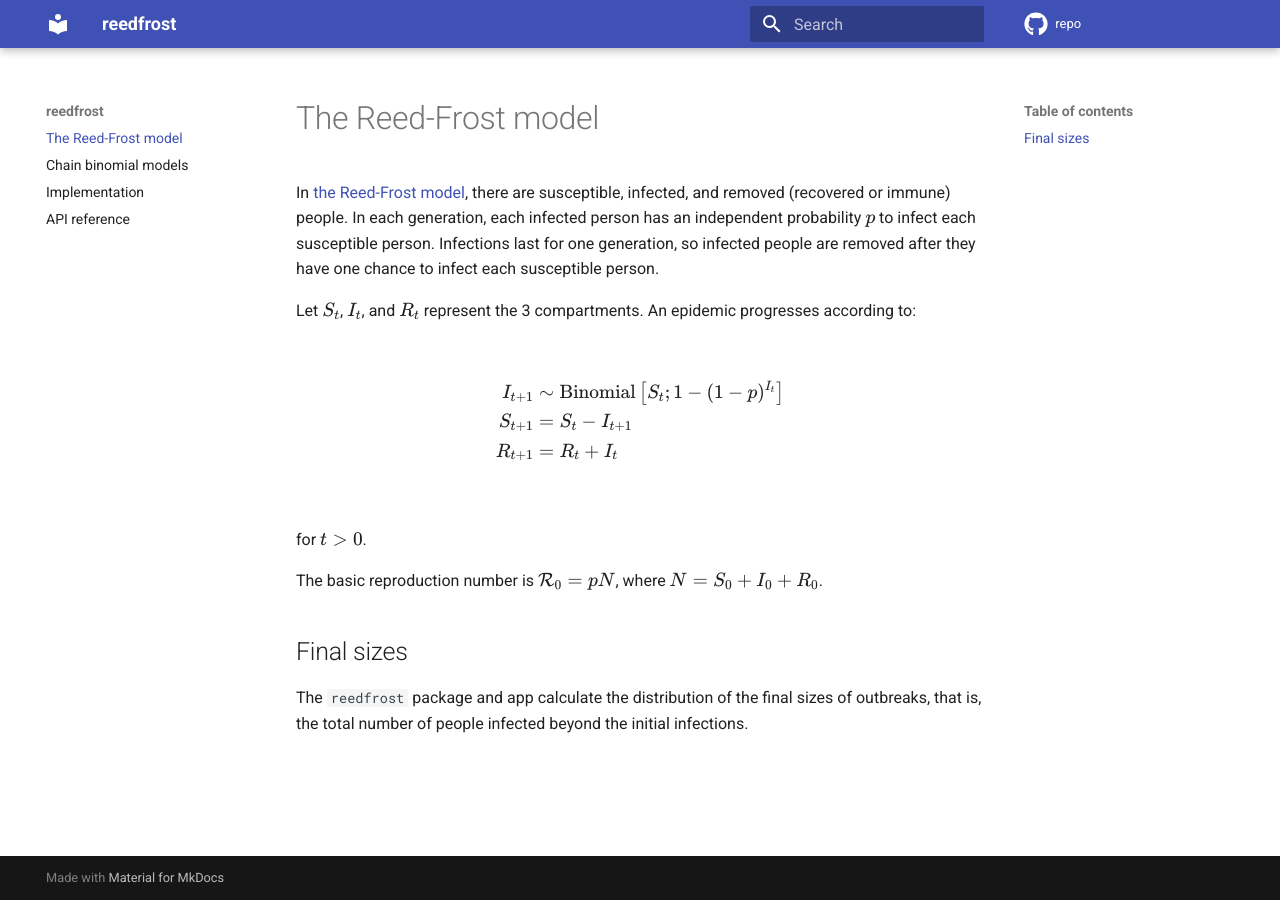
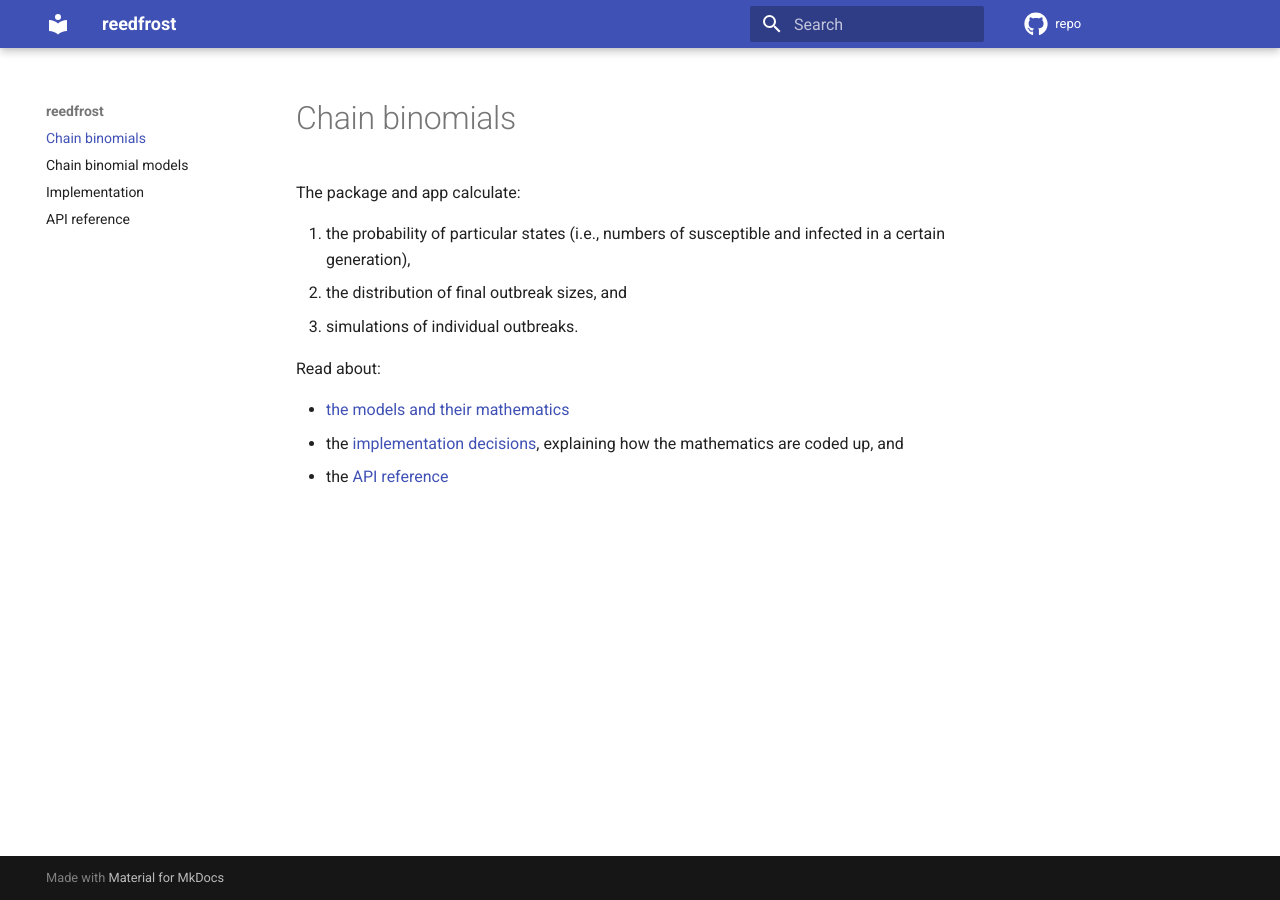
Before and after one commit to CDCgov/reedfrost, an MkDocs documentation site: the page built from docs/index.md, in a window 1280 px wide. Built offline with MkDocs 1.6.1 and Material for MkDocs 9.7.7, drawn with Linux system fonts in a browser that asks for light colours; comment, search, counter and statistics services are not loaded.

Commit message:
Improve docs

```diff
--- a/docs/index.md
+++ b/docs/index.md
@@ -1,21 +1,13 @@
-# The Reed-Frost model
+# Chain binomials
 
-In [the Reed-Frost model](https://en.wikipedia.org/wiki/Reed%E2%80%93Frost_model), there are susceptible, infected, and removed (recovered or immune) people. In each generation, each infected person has an independent probability $p$ to infect each susceptible person. Infections last for one generation, so infected people are removed after they have one chance to infect each susceptible person.
+The package and app calculate:
 
-Let $S_t$, $I_t$, and $R_t$ represent the 3 compartments. An epidemic progresses according to:
+1. the probability of particular states (i.e., numbers of susceptible and infected in a certain generation),
+2. the distribution of final outbreak sizes, and
+3. simulations of individual outbreaks.
 
-$$
-\begin{align*}
-I_{t+1} &\sim \mathrm{Binomial}\left[S_t; 1-(1-p)^{I_t}\right] \\
-S_{t+1} &= S_t - I_{t+1} \\
-R_{t+1} &= R_t + I_t
-\end{align*}
-$$
+Read about:
 
-for $t > 0$.
-
-The basic reproduction number is $\mathcal{R}_0=pN$, where $N = S_0 + I_0 + R_0$.
-
-## Final sizes
-
-The `reedfrost` package and app calculate the distribution of the final sizes of outbreaks, that is, the total number of people infected beyond the initial infections.
+- [the models and their mathematics](chain_binomial.md)
+- the [implementation decisions](implementation.md), explaining how the mathematics are coded up, and
+- the [API reference](api.md)
```
Also changed, not shown: README.md (+10 -29 lines).
